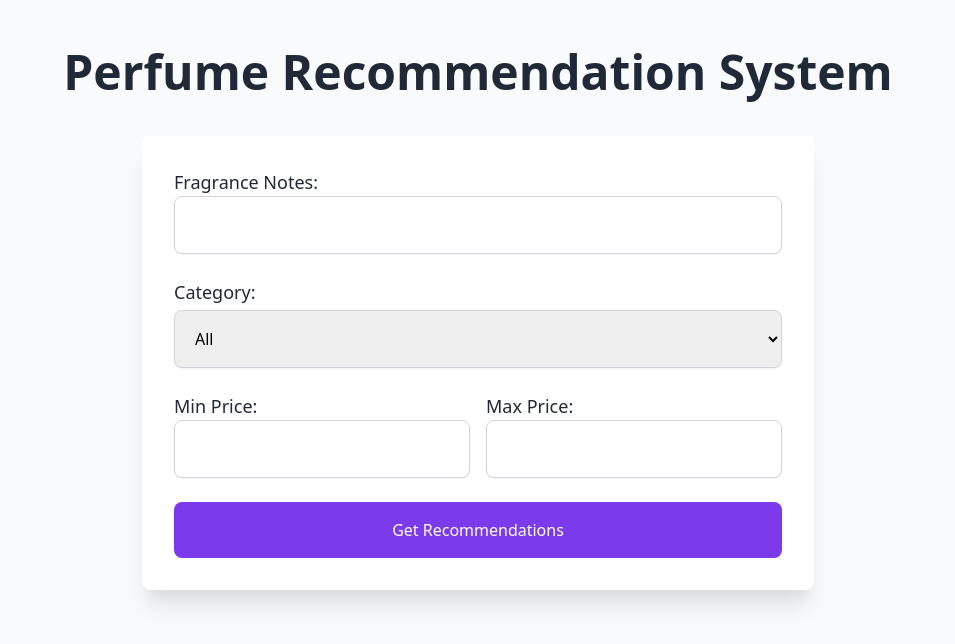
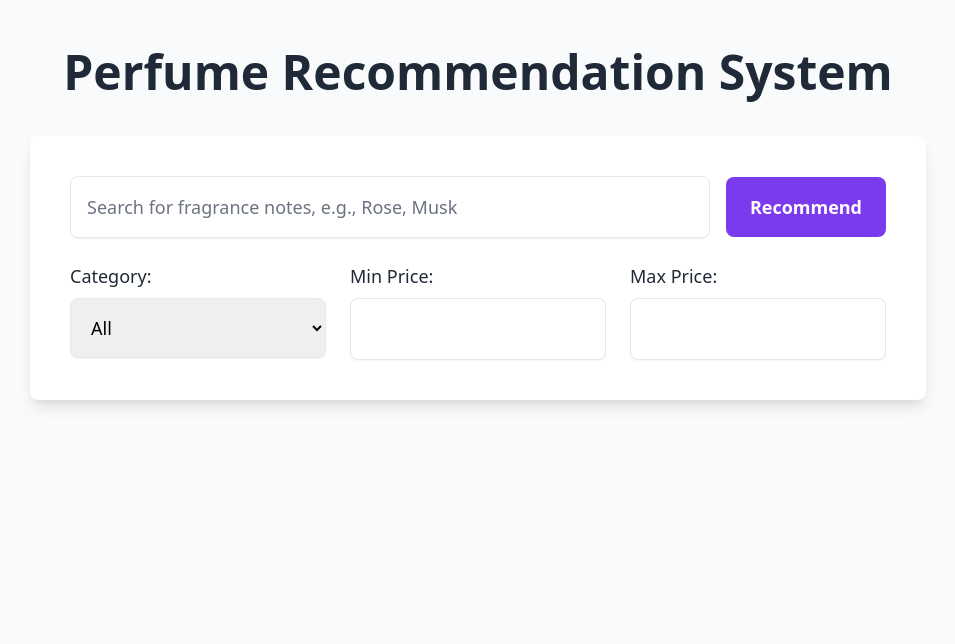
Before and after one commit to IdrisFallout-Selfhosted/perfume-recommender-system, a Flask app: page / in a window 1280 px wide. Shown: the top 644 px of the page, without its empty margins (162-1117 px from the left). Run offline with Flask 3, Linux system fonts and the light colour scheme; parts of the project's set-up code (start-up, migrations or seed data) failed here and were passed over.

Commit message:
better UI

```diff
--- a/app.py
+++ b/app.py
@@ -74,7 +74,7 @@ def recommend_perfume_by_note_category_price(note, category, price_range, num_re
 
     # Get the indices of the top recommendations based on similarity scores
     sim_indices = sim_scores.argsort()[::-1][:num_recommendations]
-    recommendations = filtered_df.iloc[sim_indices][['title', 'price', 'category']]
+    recommendations = filtered_df.iloc[sim_indices][['title', 'price', 'category', 'image', 'link']]
 
     return recommendations
 
--- a/templates/index.html
+++ b/templates/index.html
@@ -13,48 +13,39 @@
     <div class="container mx-auto px-6 py-12">
         <h1 class="text-5xl font-extrabold text-center text-gray-800 mb-10">Perfume Recommendation System</h1>
 
-        <form method="POST" class="max-w-2xl mx-auto bg-white p-8 rounded-lg shadow-xl space-y-8">
-            <div class="space-y-6">
+        <!-- Search and Filter Container with a Sleek Design -->
+        <form method="POST" class="max-w-4xl mx-auto bg-white p-10 rounded-lg shadow-lg space-y-6">
+            <!-- Search Box and Recommend Button in a Row -->
+            <div class="flex items-center space-x-4">
+                <input type="text" id="note" name="note" placeholder="Search for fragrance notes, e.g., Rose, Musk"
+                    class="flex-grow p-4 border border-gray-200 rounded-lg shadow-sm focus:outline-none focus:ring-2 focus:ring-purple-500 transition duration-300 ease-in-out text-lg placeholder-gray-500">
+                <button type="submit"
+                    class="bg-purple-600 text-white py-4 px-6 rounded-lg hover:bg-purple-700 focus:outline-none focus:ring-2 focus:ring-purple-500 transition duration-300 ease-in-out text-lg font-semibold">
+                    Recommend
+                </button>
+            </div>
 
-                <!-- Notes Input Section -->
+            <!-- Filters in a Horizontal Row with Modern Style -->
+            <div class="grid grid-cols-3 gap-6 mt-6">
                 <div>
-                    <label for="note" class="block text-lg font-medium text-gray-800">Fragrance Notes:</label>
-                    <input type="text" id="note" name="note"
-                        class="w-full p-4 border border-gray-300 rounded-lg shadow-sm focus:outline-none focus:ring-2 focus:ring-purple-500 transition duration-300 ease-in-out">
-                </div>
-
-                <!-- Category Dropdown Section -->
-                <div>
-                    <label for="category-filter" class="block text-lg font-medium text-gray-800">Category:</label>
+                    <label for="category-filter" class="block text-lg font-medium text-gray-800 mb-2">Category:</label>
                     <select id="category-filter" name="category-filter"
-                        class="mt-1 block w-full p-4 border border-gray-300 rounded-lg shadow-sm focus:outline-none focus:ring-2 focus:ring-purple-500 transition duration-300 ease-in-out">
+                        class="mt-1 block w-full p-4 border border-gray-200 rounded-lg shadow-sm focus:outline-none focus:ring-2 focus:ring-purple-500 transition duration-300 ease-in-out text-lg">
                         <option value="All">All</option>
                         <option value="Men">Men</option>
                         <option value="Women">Women</option>
                         <option value="Unisex">Unisex</option>
                     </select>
                 </div>
-
-                <!-- Price Range Section -->
-                <div class="grid grid-cols-2 gap-4">
-                    <div>
-                        <label for="min_price" class="block text-lg font-medium text-gray-800">Min Price:</label>
-                        <input type="number" id="min_price" name="min_price" step="0.01" required
-                            class="w-full p-4 border border-gray-300 rounded-lg shadow-sm focus:outline-none focus:ring-2 focus:ring-purple-500 transition duration-300 ease-in-out">
-                    </div>
-                    <div>
-                        <label for="max_price" class="block text-lg font-medium text-gray-800">Max Price:</label>
-                        <input type="number" id="max_price" name="max_price" step="0.01" required
-                            class="w-full p-4 border border-gray-300 rounded-lg shadow-sm focus:outline-none focus:ring-2 focus:ring-purple-500 transition duration-300 ease-in-out">
-                    </div>
+                <div>
+                    <label for="min_price" class="block text-lg font-medium text-gray-800 mb-2">Min Price:</label>
+                    <input type="number" id="min_price" name="min_price" step="0.01" required
+                        class="w-full p-4 border border-gray-200 rounded-lg shadow-sm focus:outline-none focus:ring-2 focus:ring-purple-500 transition duration-300 ease-in-out text-lg">
                 </div>
-
-                <!-- Submit Button -->
                 <div>
-                    <button type="submit"
-                        class="w-full bg-purple-600 text-white py-4 rounded-lg hover:bg-purple-700 focus:outline-none focus:ring-2 focus:ring-purple-500 transition duration-300 ease-in-out">
-                        Get Recommendations
-                    </button>
+                    <label for="max_price" class="block text-lg font-medium text-gray-800 mb-2">Max Price:</label>
+                    <input type="number" id="max_price" name="max_price" step="0.01" required
+                        class="w-full p-4 border border-gray-200 rounded-lg shadow-sm focus:outline-none focus:ring-2 focus:ring-purple-500 transition duration-300 ease-in-out text-lg">
                 </div>
             </div>
         </form>
@@ -62,14 +53,35 @@
         <!-- Recommendations Section -->
         {% if recommendations %}
         <h2 class="text-3xl font-semibold mt-12 text-center text-gray-800">Recommended Perfumes:</h2>
-        <ul class="mt-8 space-y-6">
+        <div class="grid grid-cols-1 md:grid-cols-2 lg:grid-cols-3 gap-8 mt-8">
             {% for perfume in recommendations %}
-            <li class="bg-white p-6 rounded-lg shadow-md hover:shadow-lg transition duration-300 ease-in-out">
-                <strong class="text-2xl text-gray-800">{{ perfume['title'] }}</strong>
-                <p class="text-lg text-gray-600">Price: Ksh.{{ perfume['price'] }} - Category: {{ perfume['category'] }}</p>
-            </li>
+            <div class="bg-white p-6 rounded-lg shadow-md hover:shadow-lg transition duration-300 ease-in-out">
+                <div class="relative">
+                    <img src="{{ perfume['image'] }}" alt="{{ perfume['title'] }}"
+                        class="w-full h-64 object-cover rounded-lg">
+
+                    <!-- Category Label with Conditional Colors -->
+                    <div class="absolute top-2 right-2 px-3 py-1 text-xs rounded-full uppercase
+                                {% if perfume['category'] == 'Men' %} bg-blue-600 text-white
+                                {% elif perfume['category'] == 'Women' %} bg-pink-600 text-white
+                                {% elif perfume['category'] == 'Unisex' %} bg-green-600 text-white
+                                {% else %} bg-gray-500 text-white {% endif %}">
+                        {{ perfume['category'] }}
+                    </div>
+                </div>
+                <div class="mt-4">
+                    <h3 class="text-2xl font-semibold text-gray-800">{{ perfume['title'] }}</h3>
+                    <p class="text-lg text-gray-600 mt-1">Ksh. {{ '{:,.2f}'.format(perfume['price']) }}</p>
+                </div>
+                <div class="mt-6 flex justify-center">
+                    <a href="{{ perfume['link'] }}" target="_blank"
+                        class="bg-purple-600 text-white py-2 px-4 rounded-lg hover:bg-purple-700 focus:outline-none focus:ring-2 focus:ring-purple-500 transition duration-300 ease-in-out">
+                        View Product
+                    </a>
+                </div>
+            </div>
             {% endfor %}
-        </ul>
+        </div>
         {% elif error %}
         <p class="mt-6 text-center text-red-600 text-xl">{{ error }}</p>
         {% endif %}
```
